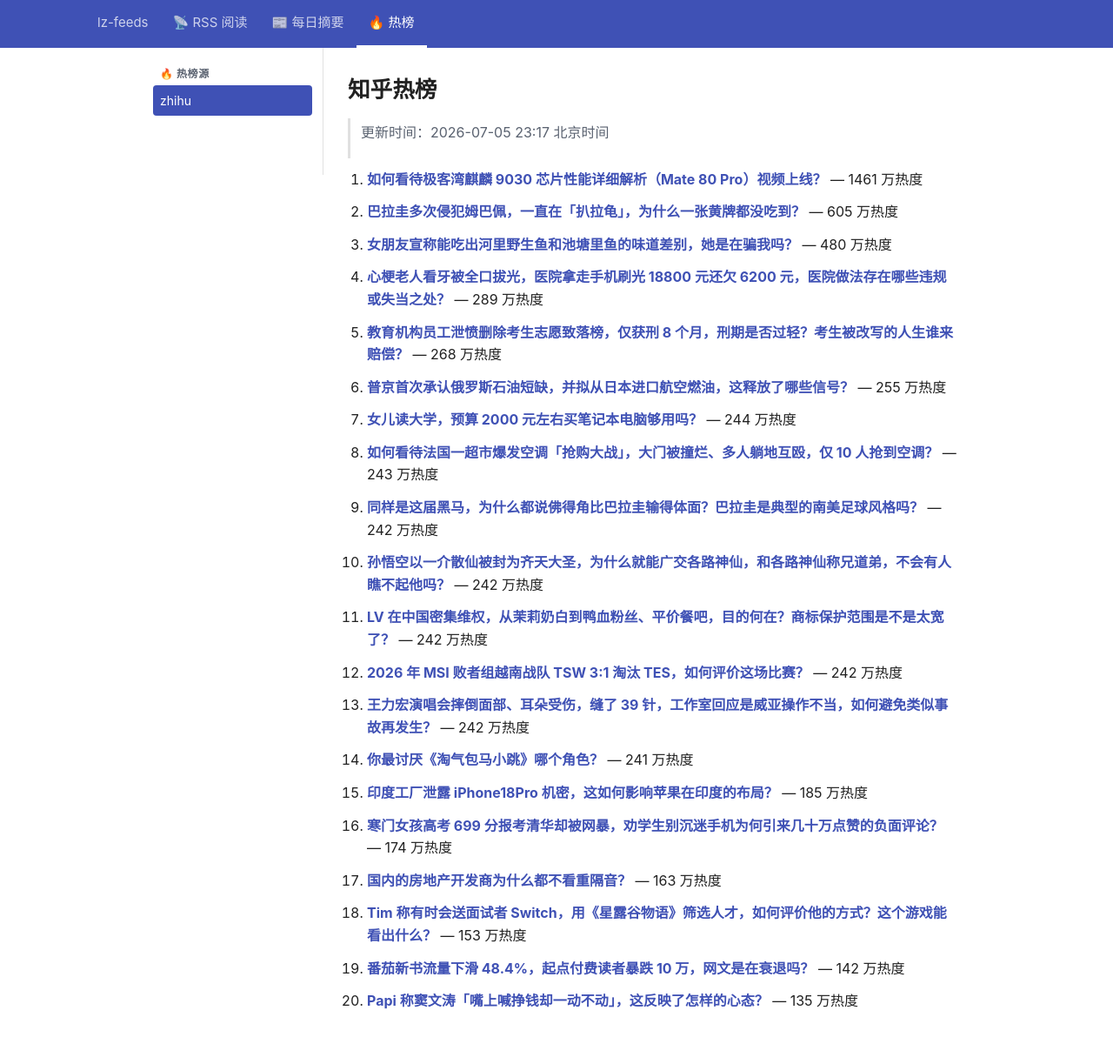
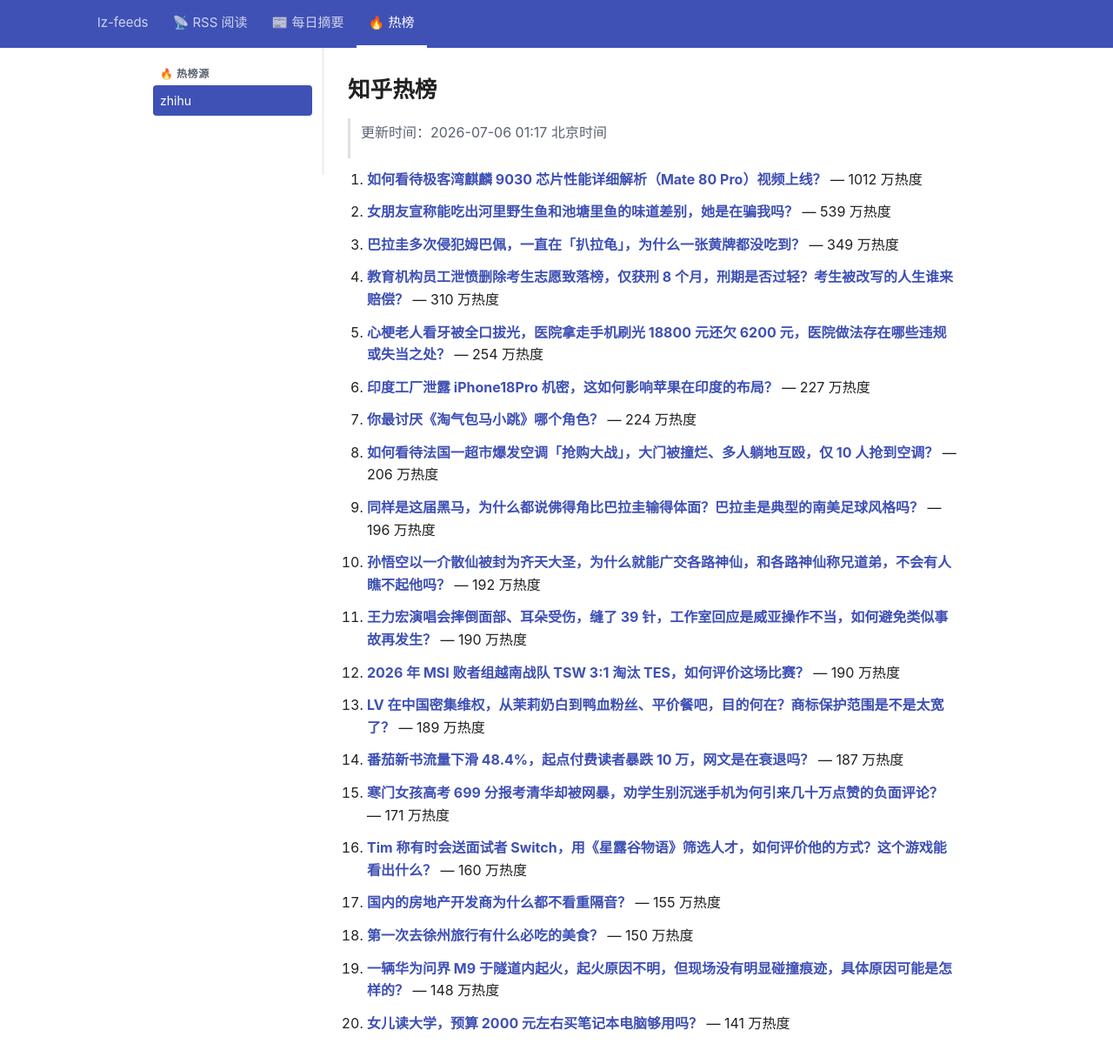
Before and after one commit to lizhang0101/lz-feeds, a Jekyll site: the page built from _hotlist/zhihu.md, in a window 1280 px wide and 1253 px high. Shown: the top 1223 px of the window at 87% size. Built offline with Jekyll 4.4.1, drawn with Linux system fonts in a browser that asks for light colours.

Commit message:
hotlist: 2026-07-05T17:17Z

```diff
--- a/_hotlist/zhihu.md
+++ b/_hotlist/zhihu.md
@@ -1,48 +1,48 @@
 ---
-updated: 2026-07-05 23:17 北京时间
+updated: 2026-07-06 01:17 北京时间
 count: 20
 ---
 
 # 知乎热榜
 
-> 更新时间：2026-07-05 23:17 北京时间
+> 更新时间：2026-07-06 01:17 北京时间
 
-1. **[如何看待极客湾麒麟 9030 芯片性能详细解析（Mate 80 Pro）视频上线？](https://www.zhihu.com/question/2056487235072029858)** — 1461 万热度
+1. **[如何看待极客湾麒麟 9030 芯片性能详细解析（Mate 80 Pro）视频上线？](https://www.zhihu.com/question/2056487235072029858)** — 1012 万热度
 
-2. **[巴拉圭多次侵犯姆巴佩，一直在「扒拉龟」，为什么一张黄牌都没吃到？](https://www.zhihu.com/question/2057002166280086469)** — 605 万热度
+2. **[女朋友宣称能吃出河里野生鱼和池塘里鱼的味道差别，她是在骗我吗？](https://www.zhihu.com/question/549961837)** — 539 万热度
 
-3. **[女朋友宣称能吃出河里野生鱼和池塘里鱼的味道差别，她是在骗我吗？](https://www.zhihu.com/question/549961837)** — 480 万热度
+3. **[巴拉圭多次侵犯姆巴佩，一直在「扒拉龟」，为什么一张黄牌都没吃到？](https://www.zhihu.com/question/2057002166280086469)** — 349 万热度
 
-4. **[心梗老人看牙被全口拔光，医院拿走手机刷光 18800 元还欠 6200 元，医院做法存在哪些违规或失当之处？](https://www.zhihu.com/question/2056861703225042408)** — 289 万热度
+4. **[教育机构员工泄愤删除考生志愿致落榜，仅获刑 8 个月，刑期是否过轻？考生被改写的人生谁来赔偿？](https://www.zhihu.com/question/2057047195979702923)** — 310 万热度
 
-5. **[教育机构员工泄愤删除考生志愿致落榜，仅获刑 8 个月，刑期是否过轻？考生被改写的人生谁来赔偿？](https://www.zhihu.com/question/2057047195979702923)** — 268 万热度
+5. **[心梗老人看牙被全口拔光，医院拿走手机刷光 18800 元还欠 6200 元，医院做法存在哪些违规或失当之处？](https://www.zhihu.com/question/2056861703225042408)** — 254 万热度
 
-6. **[普京首次承认俄罗斯石油短缺，并拟从日本进口航空燃油，这释放了哪些信号？](https://www.zhihu.com/question/2056872271713678232)** — 255 万热度
+6. **[印度工厂泄露 iPhone18Pro 机密，这如何影响苹果在印度的布局？](https://www.zhihu.com/question/2056716909140354522)** — 227 万热度
 
-7. **[女儿读大学，预算 2000 元左右买笔记本电脑够用吗？](https://www.zhihu.com/question/2050162107103057134)** — 244 万热度
+7. **[你最讨厌《淘气包马小跳》哪个角色？](https://www.zhihu.com/question/627840779)** — 224 万热度
 
-8. **[如何看待法国一超市爆发空调「抢购大战」，大门被撞烂、多人躺地互殴，仅 10 人抢到空调？](https://www.zhihu.com/question/2057044037853503573)** — 243 万热度
+8. **[如何看待法国一超市爆发空调「抢购大战」，大门被撞烂、多人躺地互殴，仅 10 人抢到空调？](https://www.zhihu.com/question/2057044037853503573)** — 206 万热度
 
-9. **[同样是这届黑马，为什么都说佛得角比巴拉圭输得体面？巴拉圭是典型的南美足球风格吗？](https://www.zhihu.com/question/2057005052741379952)** — 242 万热度
+9. **[同样是这届黑马，为什么都说佛得角比巴拉圭输得体面？巴拉圭是典型的南美足球风格吗？](https://www.zhihu.com/question/2057005052741379952)** — 196 万热度
 
-10. **[孙悟空以一介散仙被封为齐天大圣，为什么就能广交各路神仙，和各路神仙称兄道弟，不会有人瞧不起他吗？](https://www.zhihu.com/question/629696950)** — 242 万热度
+10. **[孙悟空以一介散仙被封为齐天大圣，为什么就能广交各路神仙，和各路神仙称兄道弟，不会有人瞧不起他吗？](https://www.zhihu.com/question/629696950)** — 192 万热度
 
-11. **[LV 在中国密集维权，从茉莉奶白到鸭血粉丝、平价餐吧，目的何在？商标保护范围是不是太宽了？](https://www.zhihu.com/question/2057021664789882741)** — 242 万热度
+11. **[王力宏演唱会摔倒面部、耳朵受伤，缝了 39 针，工作室回应是威亚操作不当，如何避免类似事故再发生？](https://www.zhihu.com/question/2056836082835121433)** — 190 万热度
 
-12. **[2026 年 MSI 败者组越南战队 TSW 3:1 淘汰 TES，如何评价这场比赛？](https://www.zhihu.com/question/2057042851272320635)** — 242 万热度
+12. **[2026 年 MSI 败者组越南战队 TSW 3:1 淘汰 TES，如何评价这场比赛？](https://www.zhihu.com/question/2057042851272320635)** — 190 万热度
 
-13. **[王力宏演唱会摔倒面部、耳朵受伤，缝了 39 针，工作室回应是威亚操作不当，如何避免类似事故再发生？](https://www.zhihu.com/question/2056836082835121433)** — 242 万热度
+13. **[LV 在中国密集维权，从茉莉奶白到鸭血粉丝、平价餐吧，目的何在？商标保护范围是不是太宽了？](https://www.zhihu.com/question/2057021664789882741)** — 189 万热度
 
-14. **[你最讨厌《淘气包马小跳》哪个角色？](https://www.zhihu.com/question/627840779)** — 241 万热度
+14. **[番茄新书流量下滑 48.4%，起点付费读者暴跌 10 万，网文是在衰退吗？](https://www.zhihu.com/question/2056035813520102531)** — 187 万热度
 
-15. **[印度工厂泄露 iPhone18Pro 机密，这如何影响苹果在印度的布局？](https://www.zhihu.com/question/2056716909140354522)** — 185 万热度
+15. **[寒门女孩高考 699 分报考清华却被网暴，劝学生别沉迷手机为何引来几十万点赞的负面评论？](https://www.zhihu.com/question/2056771003376722999)** — 171 万热度
 
-16. **[寒门女孩高考 699 分报考清华却被网暴，劝学生别沉迷手机为何引来几十万点赞的负面评论？](https://www.zhihu.com/question/2056771003376722999)** — 174 万热度
+16. **[Tim 称有时会送面试者 Switch，用《星露谷物语》筛选人才，如何评价他的方式？这个游戏能看出什么？](https://www.zhihu.com/question/2056022201455697979)** — 160 万热度
 
-17. **[国内的房地产开发商为什么都不看重隔音？](https://www.zhihu.com/question/2656149571)** — 163 万热度
+17. **[国内的房地产开发商为什么都不看重隔音？](https://www.zhihu.com/question/2656149571)** — 155 万热度
 
-18. **[Tim 称有时会送面试者 Switch，用《星露谷物语》筛选人才，如何评价他的方式？这个游戏能看出什么？](https://www.zhihu.com/question/2056022201455697979)** — 153 万热度
+18. **[第一次去徐州旅行有什么必吃的美食？](https://www.zhihu.com/question/650034668)** — 150 万热度
 
-19. **[番茄新书流量下滑 48.4%，起点付费读者暴跌 10 万，网文是在衰退吗？](https://www.zhihu.com/question/2056035813520102531)** — 142 万热度
+19. **[一辆华为问界 M9 于隧道内起火，起火原因不明，但现场没有明显碰撞痕迹，具体原因可能是怎样的？](https://www.zhihu.com/question/2057012511703053889)** — 148 万热度
 
-20. **[Papi 称窦文涛「嘴上喊挣钱却一动不动」，这反映了怎样的心态？](https://www.zhihu.com/question/2055329997322293379)** — 135 万热度
+20. **[女儿读大学，预算 2000 元左右买笔记本电脑够用吗？](https://www.zhihu.com/question/2050162107103057134)** — 141 万热度
```
